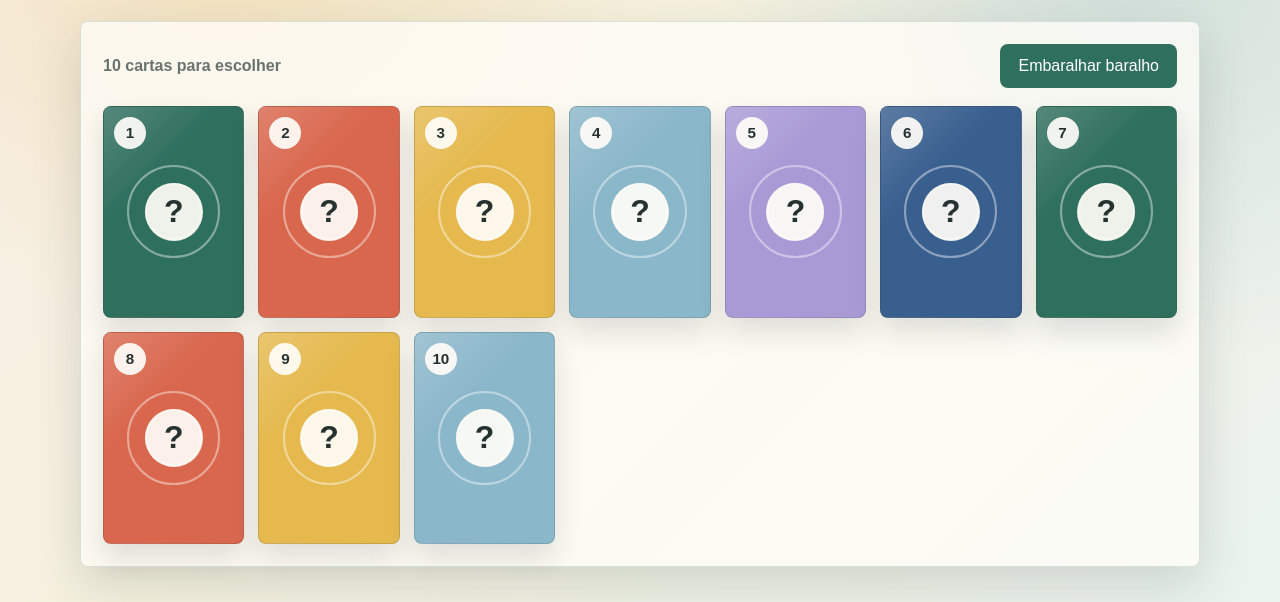
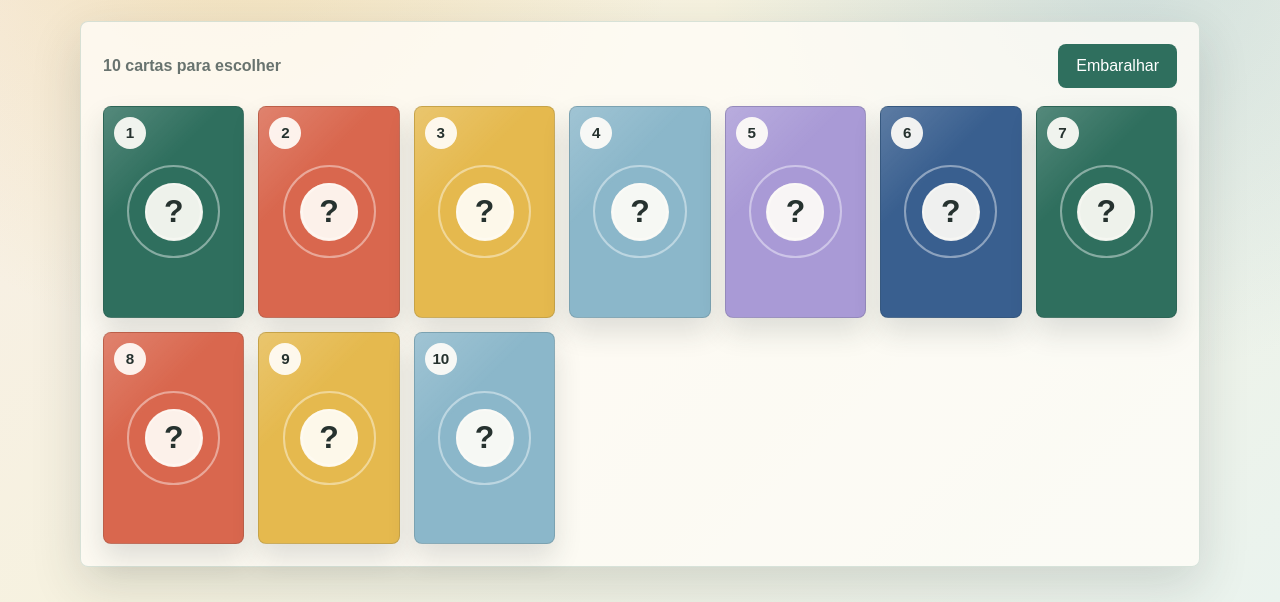
Before and after one commit to reysonafonso/baralho, a plain HTML site: page index.html in a window 1280 px wide. Shown: the part 198-800 px from the top of the page. Drawn offline with Linux system fonts and the light colour scheme.

Commit message:
Atualizar nome do botão
Atualizado nome do botao apenas para Embaralhar

```diff
--- a/index.html
+++ b/index.html
@@ -19,7 +19,7 @@
       <section class="table" aria-live="polite">
         <div class="status-row">
           <p id="round-status">10 cartas para escolher</p>
-          <button class="reset-all" id="reset-all" type="button">Embaralhar baralho</button>
+          <button class="reset-all" id="reset-all" type="button">Embaralhar</button>
         </div>
 
         <div class="deck" id="deck" aria-label="Cartas disponiveis"></div>
```
